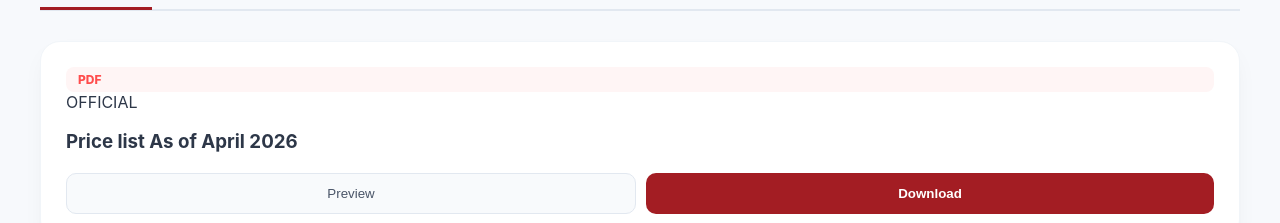
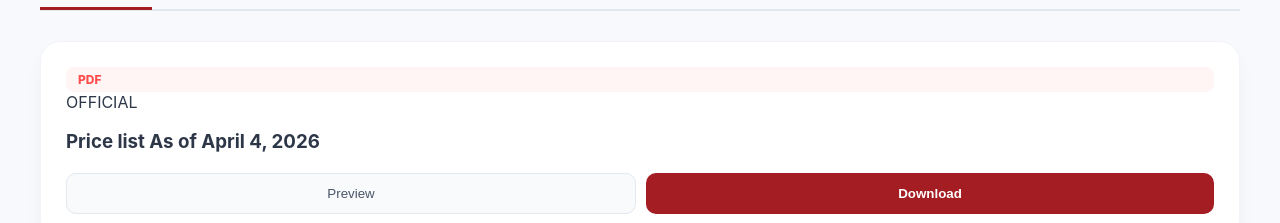
Before and after one commit to breighton-land-inc/Bellefort-Materials, a Vue app: page / in a window 1280 px wide. Shown: the part 961-1184 px from the top of the page. Built offline with nearby package versions, Linux system fonts and the light colour scheme.

Commit message:
Update Pricelist

```diff
--- a/src/materials.js
+++ b/src/materials.js
@@ -17,7 +17,7 @@ export function useMaterials() {
     {
       title: 'Inventory',
       items: [
-        { name: 'Price list As of April 2026', file: `${baseUrl}/INVENTORY (BFE) PRICELIST AS OF April 3.pdf`, type: 'PDF' },
+        { name: 'Price list As of April 4, 2026', file: `${baseUrl}/Sample Computation/Bellefort_PL.pdf`, type: 'PDF' },
       ]
     },
     {
```
Also changed, not shown: 1 other file (tests, documents, lock files or other folders).
